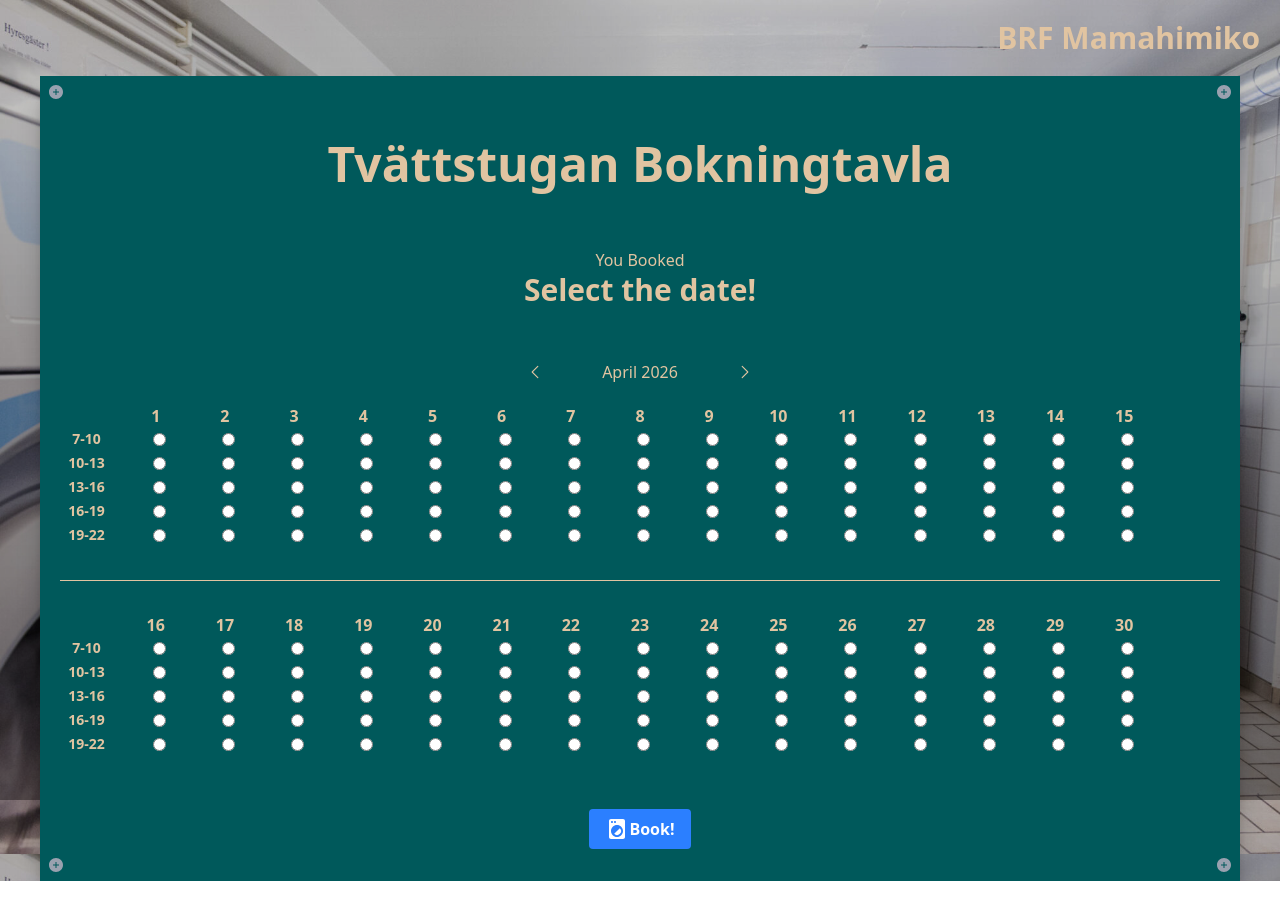
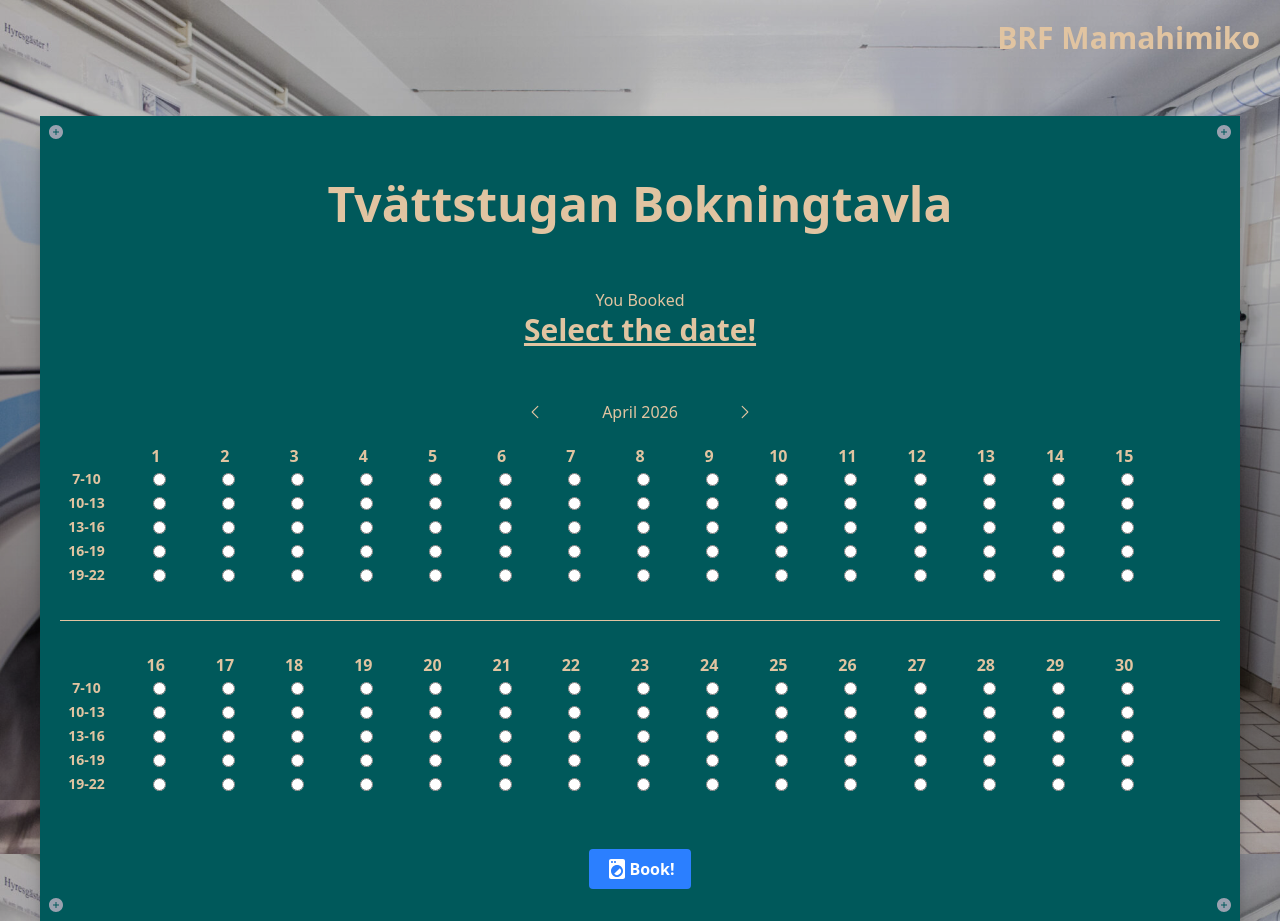
Before and after one commit to mamahimiko/tvattstugan, a Next.js app: page / in a window 1280 px wide. Before the commit the page ends 881 px from the top, so only its background shows below. Built offline with nearby package versions, Linux system fonts and the light colour scheme.

Commit message:
fixed css

```diff
--- a/src/app/components/Calender/calender.tsx
+++ b/src/app/components/Calender/calender.tsx
@@ -39,7 +39,7 @@ const Calender = ({ selectedValue, setSelectedValue, bookedValue, currentMonthIn
             <div className="max-w-300 text-center lg:p-1 xl:p-5 flex flex-col justify-center">
                 <>
                     {datesArray.map((dates, index) =>
-                        <>
+                        <div key={index}>
                             <div className="grid grid-cols-17 gap-4">
                                 <div className=""></div>
                                 {dates.map((date: number) =>
@@ -65,8 +65,9 @@ const Calender = ({ selectedValue, setSelectedValue, bookedValue, currentMonthIn
                             {index !== datesArray.length - 1 && (
                                 <div className="py-8">
                                     <hr />
-                                </div>)}
-                        </>
+                                </div>
+                            )}
+                        </div>
                     )}
                 </>
             </div>
--- a/src/app/components/Calender/mobileCalender.tsx
+++ b/src/app/components/Calender/mobileCalender.tsx
@@ -54,7 +54,7 @@ const MobileCalender = ({ selectedValue, setSelectedValue, bookedValue, currentM
             <div className="max-w-300 text-center p-3 flex flex-col justify-center">
                 <>
                     {datesArray.map((dates, index) =>
-                        <>
+                        <div key={index}>
                             <div className="grid grid-cols-8 gap-2">
                                 <div></div>
                                 {dates.map((date: number) =>
@@ -83,7 +83,7 @@ const MobileCalender = ({ selectedValue, setSelectedValue, bookedValue, currentM
                                     <hr />
                                 </div>
                             )}
-                        </>
+                        </div>
                     )}
                 </>
             </div>
--- a/src/app/components/Header/header.tsx
+++ b/src/app/components/Header/header.tsx
@@ -1,7 +1,7 @@
 const Header = () => {
     return (
         <div className="m-5">
-            <h3 className="text-right text-3xl font-extrabold">BRF Mamahimiko</h3>
+            <h3 className="text-right text-3xl font-bold">BRF Mamahimiko</h3>
         </div>
     )
 }
--- a/src/app/layout.tsx
+++ b/src/app/layout.tsx
@@ -30,7 +30,10 @@ export default function RootLayout({
     >
       <body className="min-h-full flex flex-col">
         <Header />
-        {children}</body>
+        <div className="flex flex-col items-center lg:my-10">
+          {children}
+        </div>
+      </body>
     </html>
   );
 }
--- a/src/app/page.tsx
+++ b/src/app/page.tsx
@@ -64,7 +64,7 @@ export default function Home() {
   }
 
   return (
-    <div className="text-center bg-company-background shadow-xl/30 md:mx-10 lg:mx-10" >
+    <div className="lg:max-w-400 text-center bg-company-background shadow-xl/30 md:mx-10 lg:mx-10" >
       <div className="flex place-content-between m-2 text-gray-400">
         <AiFillPlusCircle />
         <AiFillPlusCircle />
@@ -74,7 +74,7 @@ export default function Home() {
       </div>
       <div className="md: p-5">
         <p className="text-1xl">You Booked </p>
-        <p className="text-3xl font-bold">{showBookedDate}</p>
+        <p className="text-3xl font-bold underline">{showBookedDate}</p>
       </div>
       <div className="flex justify-center py-8">
         {isMobile ? (
```
